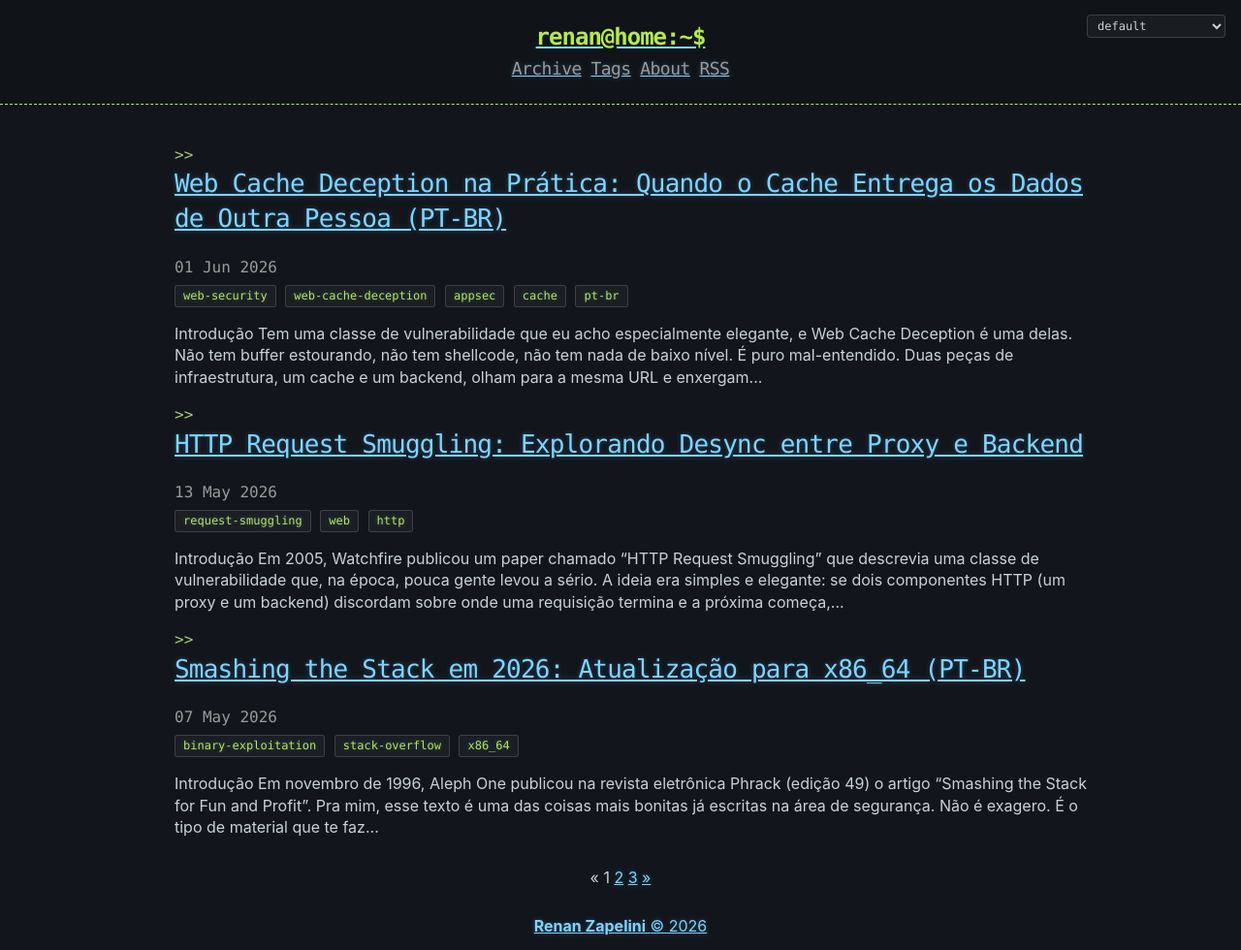
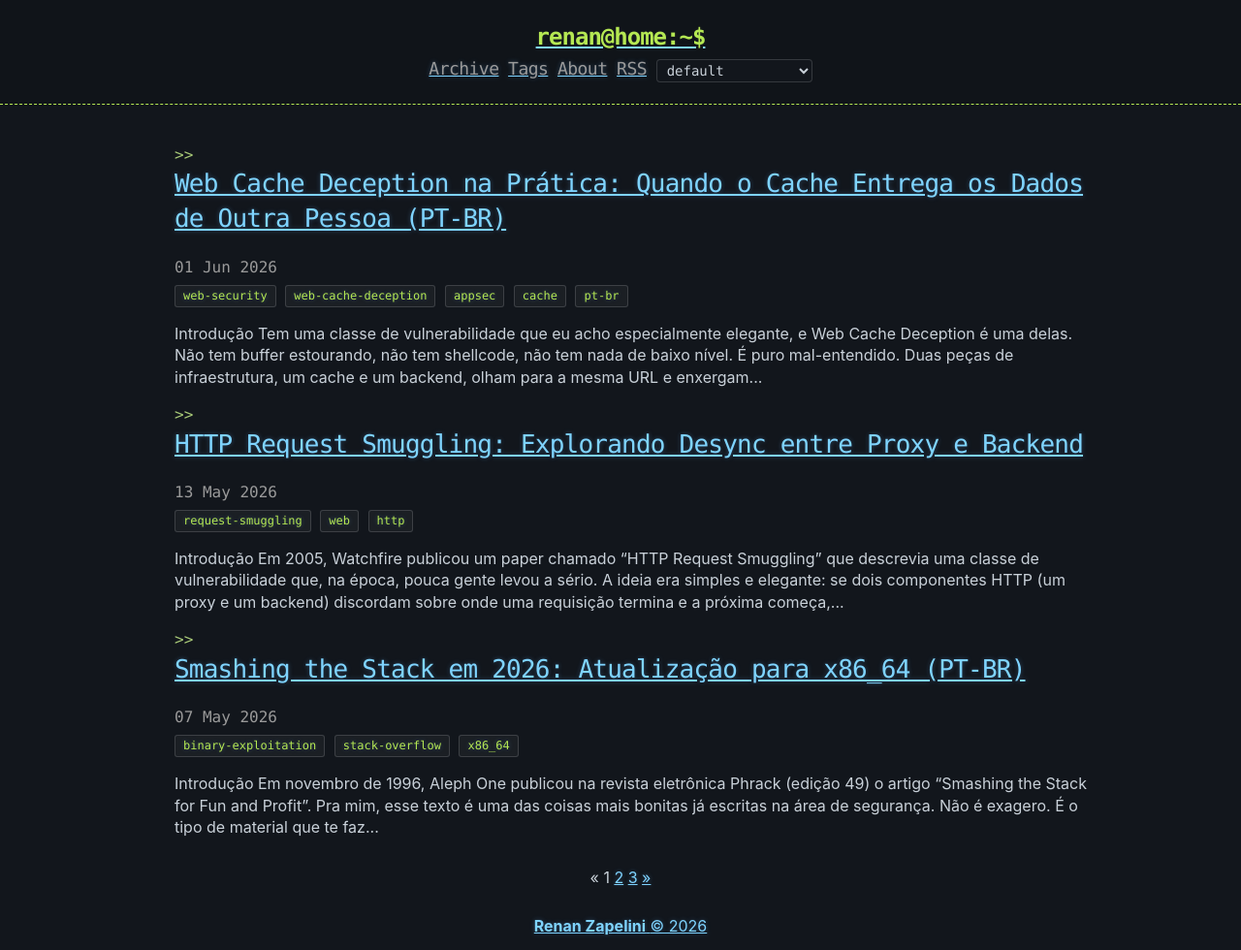
Before and after one commit to renansj/renansj.github.io, a Jekyll site: the page built from index.html, in a window 1280 px wide. Shown: the whole page at 97% size. Built offline with Jekyll 4.4.1, drawn with Linux system fonts in a browser that asks for light colours; the list of posts is cut into pages by our own code.

Commit message:
ui: move theme select into the nav line (anchored); style <option> per theme to fix odd dropdown colors (#29)
Co-authored-by: renansj <renansj@users.noreply.github.com>

```diff
--- a/_includes/header.html
+++ b/_includes/header.html
@@ -1,5 +1,4 @@
 <header>
-  <span id="theme-switcher"></span>
   <div>
     <a href="{{ "/" | prepend: site.baseurl | replace: '//', '/' }}">
     {% assign owner_first_name = site.owner | split: " " %}
--- a/_includes/links.html
+++ b/_includes/links.html
@@ -2,3 +2,4 @@
 <a href="{{ "/tags" | prepend: site.baseurl | replace: '//', '/' }}"><h2 class="header-link">Tags</h2></a>
 <a href="{{ "/about" | prepend: site.baseurl | replace: '//', '/' }}"><h2 class="header-link">About</h2></a>
 <a href="{{ "/atom.xml" | prepend: site.baseurl | replace: '//', '/' }}"><h2 class="header-link">RSS</h2></a>
+<span id="theme-switcher" class="header-link"></span>
--- a/_sass/base.scss
+++ b/_sass/base.scss
@@ -604,26 +604,25 @@ body {
 }
 
 /* Theme switcher (top-right of the header). */
-header { position: relative; }
 #theme-switcher {
-  position: absolute;
-  top: 12px;
-  right: 16px;
+  display: inline-block;
+  vertical-align: middle;
 }
 .theme-select {
-  background: var(--bar-bg);
+  background: var(--bg);
   color: var(--fg);
   border: 1px solid var(--border);
   border-radius: 4px;
   font-family: Monaco, "Bitstream Vera Sans Mono", "Lucida Console", Terminal, monospace;
-  font-size: 12px;
-  padding: 3px 6px;
+  font-size: 14px;
+  padding: 2px 6px;
   cursor: pointer;
+}
+.theme-select option {
+  background: var(--bg);
+  color: var(--fg);
 }
 .theme-select:focus-visible {
   outline: 2px solid var(--accent);
   outline-offset: 2px;
 }
-@media (max-width: 600px) {
-  #theme-switcher { position: static; text-align: center; margin: 10px 0 0; }
-}
```
